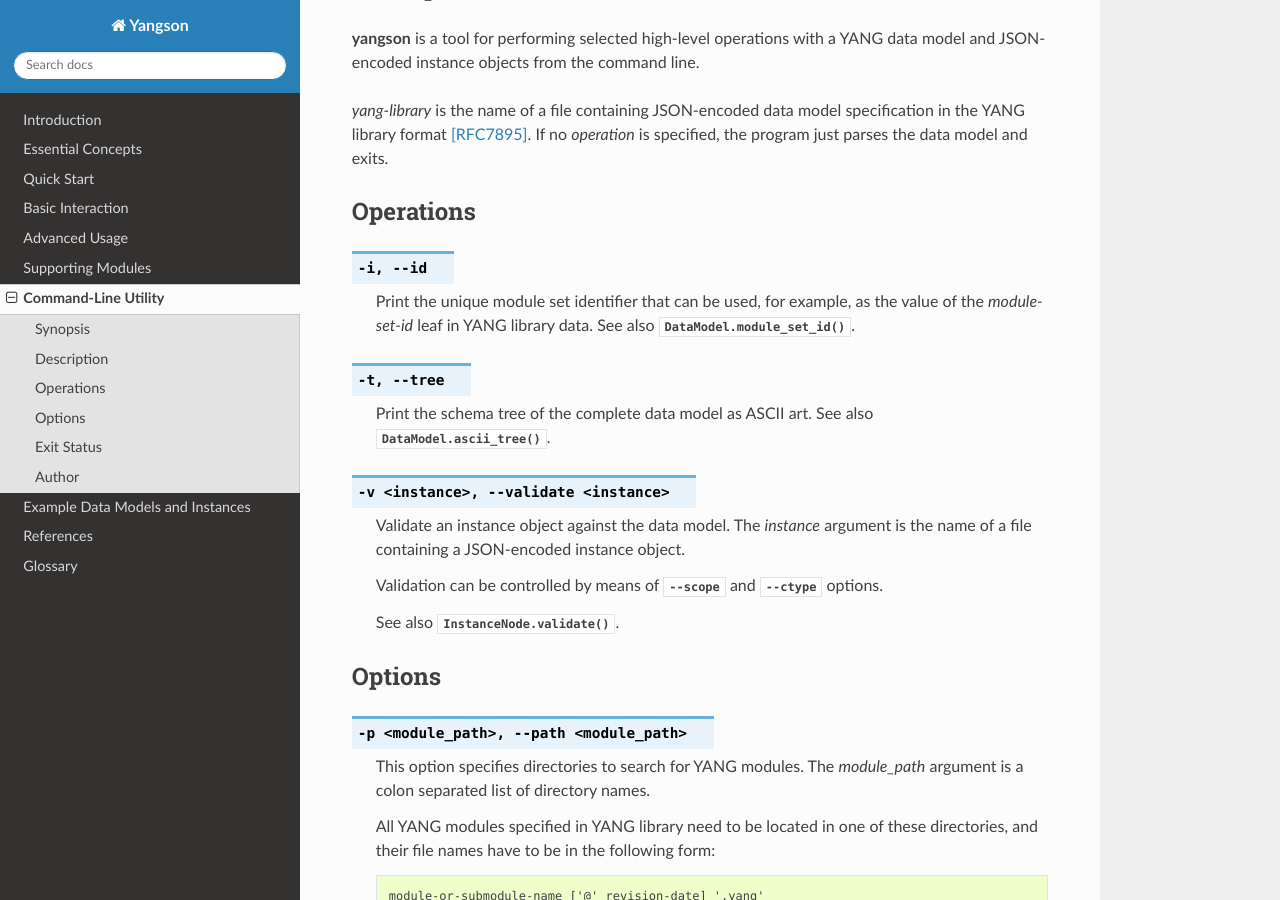
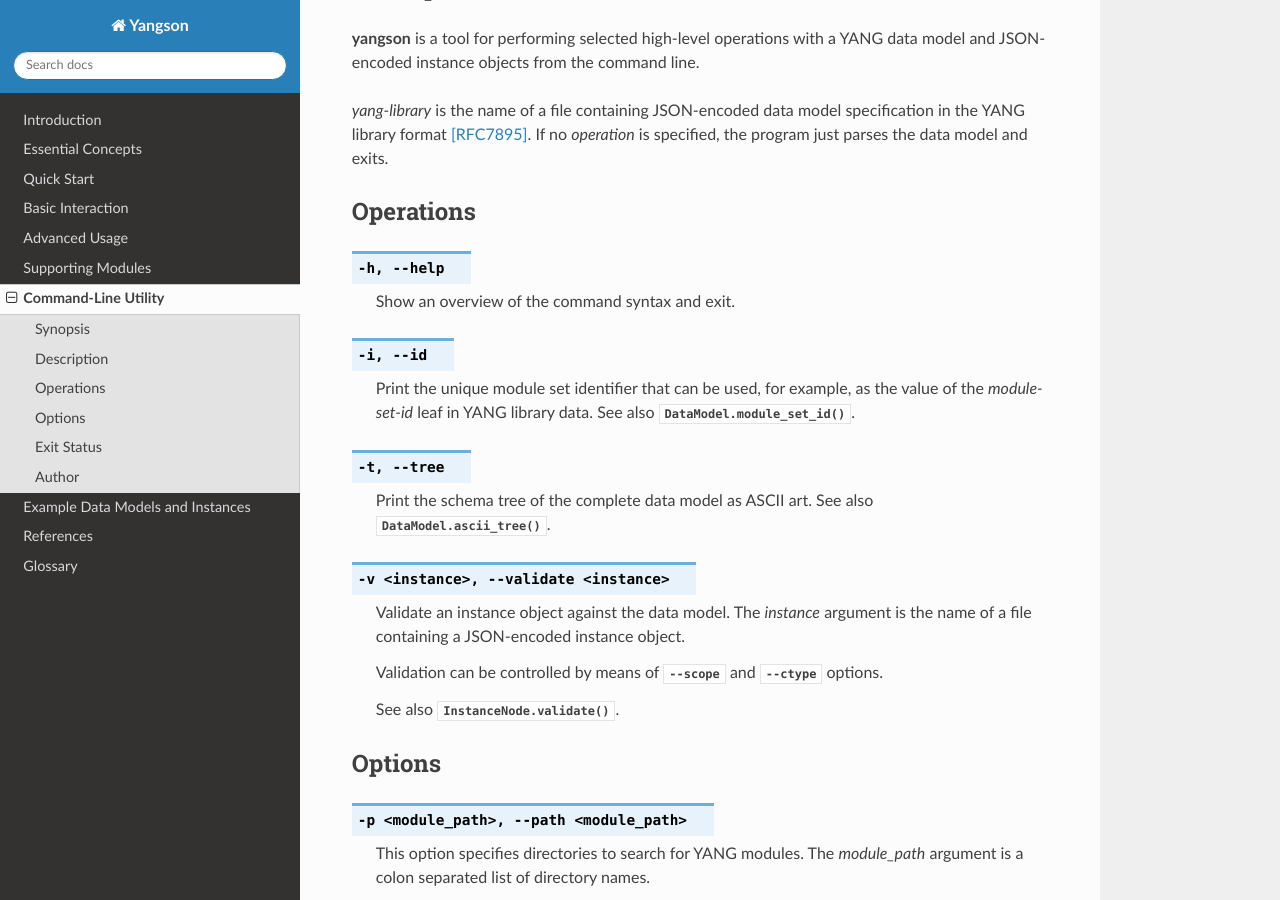
Before and after one commit to CZ-NIC/yangson, a Sphinx documentation site: the page built from docs/cmdline.rst, in a window 1280 px wide and 900 px high, scrolled down 341 px. Built offline with Sphinx 7.4.7 and the Read the Docs theme 2.0.0, drawn with Linux system fonts in a browser that asks for light colours.

Commit message:
Add help option to the documentation.

```diff
--- a/docs/cmdline.rst
+++ b/docs/cmdline.rst
@@ -25,6 +25,10 @@
 
 Operations
 ==========
+
+.. option:: -h, --help
+
+   Show an overview of the command syntax and exit.
 
 .. option:: -i, --id
 
```
